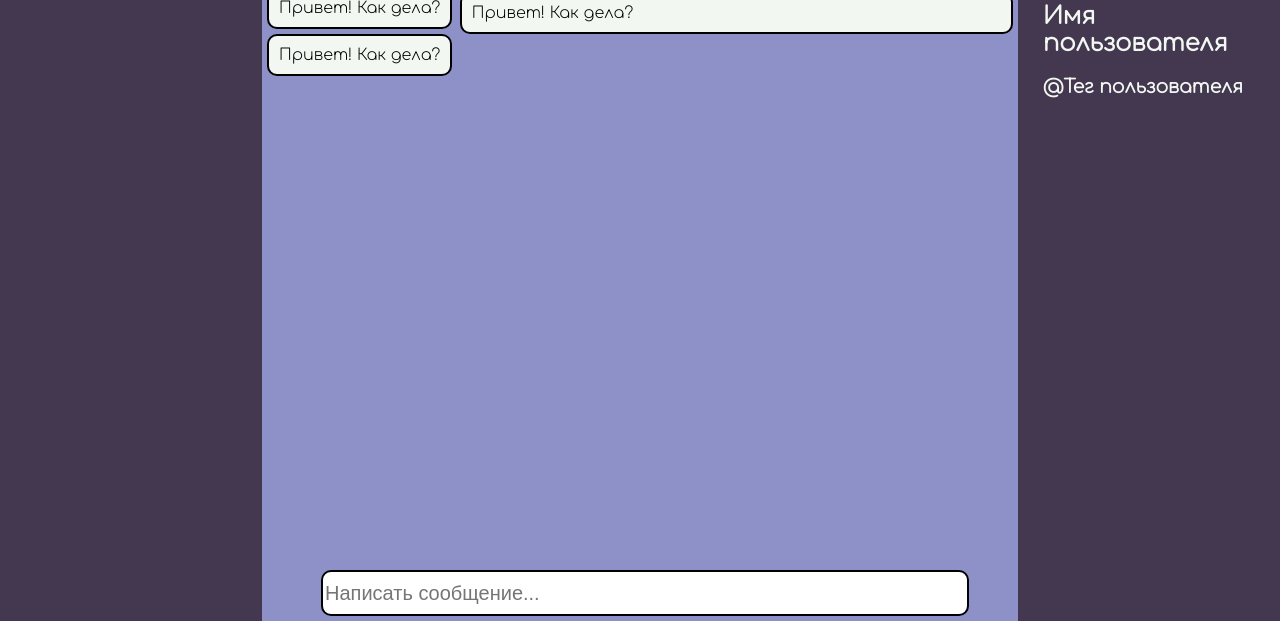
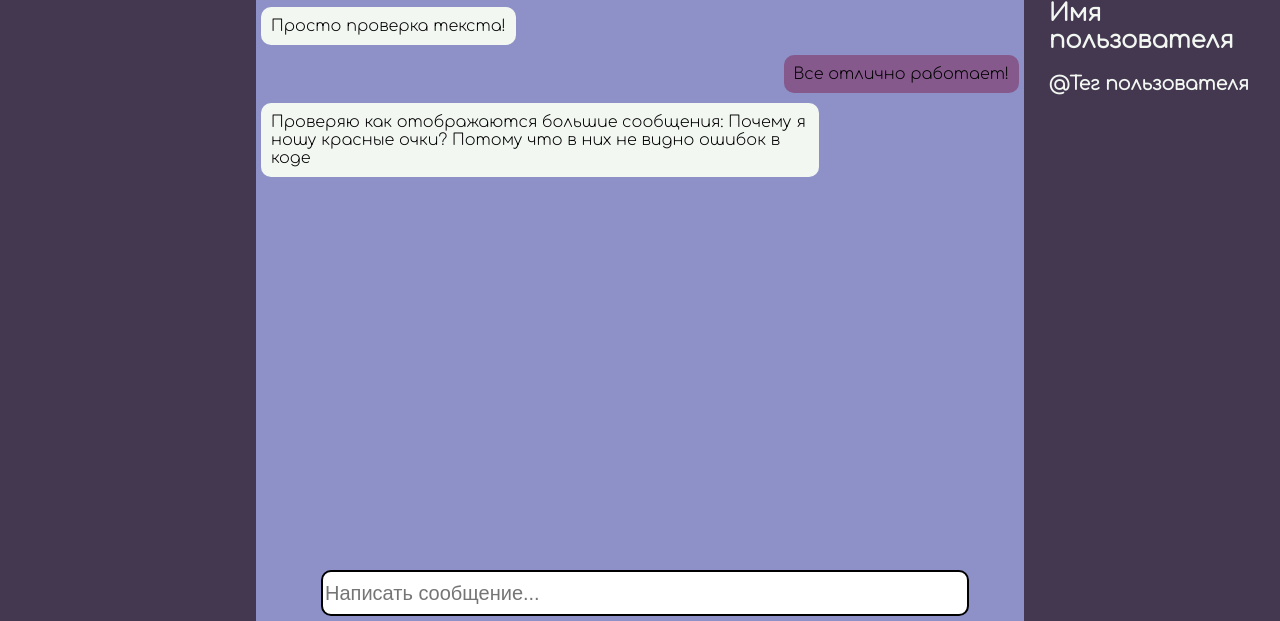
Before and after one commit to DanyILyin/projectMessanger, a plain HTML site: page index.html in a window 1280 px wide. Shown: the part 179-800 px from the top of the page. Drawn offline with Linux system fonts and the light colour scheme.

Commit message:
fix bugs

```diff
--- a/components/messageListComponent/messageList.css
+++ b/components/messageListComponent/messageList.css
@@ -1,5 +1,6 @@
 .message-list{
     display: flex;
+    flex-direction: column;
     height: 100%;;
     width: 100%;
 }
--- a/components/messageListComponent/messageList.js
+++ b/components/messageListComponent/messageList.js
@@ -5,7 +5,7 @@ export async function messageList() {
     messageList.className = 'message-list';
 
     // Предположим, что вы хотите вызвать oneMessage 5 раз с разными параметрами
-    for (let i = 0; i < 5; i++) {
+    for (let i = 1; i < 6; i++) {
         const messageElement = await oneMessage(1, i, 0); // Пример параметров
         messageList.appendChild(messageElement); // Добавляем элемент в messageList
     }
--- a/components/oneMessageComponent/messages.json
+++ b/components/oneMessageComponent/messages.json
@@ -10,37 +10,26 @@
             "idChat": 1,
             "idMessage" : 2,
             "messageOwnerId": 0,
-            "text": "Привет! Как дела?"
+            "text": "Привет! Хорошо"
         },
         {
             "idChat": 1,
             "idMessage" : 3,
             "messageOwnerId": 1,
-            "text": "Привет! Как дела?"
+            "text": "Просто проверка текста!"
         },
         {
             "idChat": 1,
             "idMessage" : 4,
-            "messageOwnerId": 1,
-            "text": "Привет! Как дела?"
+            "messageOwnerId": 0,
+            "text": "Все отлично работает!"
         },
         {
             "idChat": 1,
             "idMessage" : 5,
             "messageOwnerId": 1,
-            "text": "Привет! Как дела?"
-        },
-        {
-            "idChat": 1,
-            "idMessage" : 6,
-            "messageOwnerId": 1,
-            "text": "Привет! Как дела?"
-        },
-        {
-            "idChat": 1,
-            "idMessage" : 7,
-            "messageOwnerId": 0,
-            "text": "Привет! Хорошо"
+            "text": "Проверяю как отображаются большие сообщения: Почему я ношу красные очки? Потому что в них не видно ошибок в коде"
+
         }
     ]
 }
--- a/components/oneMessageComponent/oneMessage.js
+++ b/components/oneMessageComponent/oneMessage.js
@@ -15,6 +15,8 @@ export async function oneMessage(idChat, IdMessage, IdOwnerMessage) {
                 oneMessage.className = 'one-message-owner';
             }
             oneMessage.innerHTML = message.text;
+
+
         } else {
             console.error('Сообщение не найдено');
         }
--- a/components/oneMessageComponent/oneMessge.css
+++ b/components/oneMessageComponent/oneMessge.css
@@ -6,7 +6,7 @@
     width: max-content;
     max-width: 70%;
     border-radius: 10px; /* Закругление краев */
-    border: 2px solid #000; /* Обводка черного цвета толщиной 2 пикселя */
+
 }
 
 .one-message {
@@ -14,15 +14,16 @@
 }
 
 .one-message-owner{
-    float: right;
+    align-self: flex-end;
     margin: 5px;
+    padding-left: 50%;
     padding: 10px;
-    background-color: #F2F7F2;
+    background-color: #86598d;
     height: max-content;
-    width: 100%;
+    width: max-content;
     max-width: 70%;
     border-radius: 10px; /* Закругление краев */
-    border: 2px solid #000; /* Обводка черного цвета толщиной 2 пикселя */
+
 }
 
 .one-message-owner {
--- a/style/style.css
+++ b/style/style.css
@@ -5,6 +5,7 @@
 @import "../components/oneMessageComponent/oneMessge.css";
 @import "../components/userNameComponent/userName.css";
 @import "../components/inpuMessageComponent/inputMessage.css";
+@import "../components/messageListComponent/messageList.css";
 
 body{
     margin: 0px;
```
